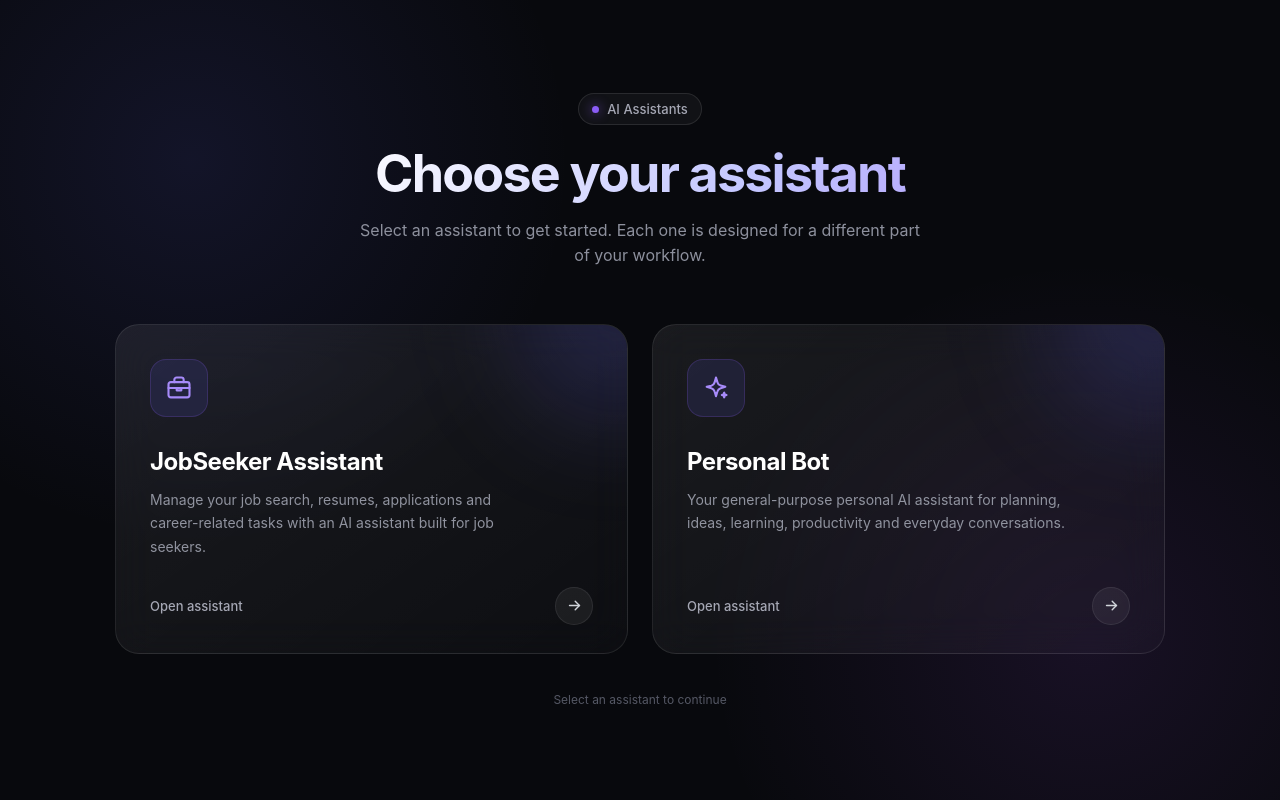
After one commit to Inderash04/JobSeeker-Assistant-and-Chatbot, a Python web app: template project/app1/templates/selectbot.html in a window 1280 px wide. The commit adds this page. Run offline with Jinja, Linux system fonts and the light colour scheme; the template is opened without the code that fills it, so the values that code supplies are empty.

Commit message:
adding ui selectorbot.html

```diff
--- a/project/app1/services.py
+++ b/project/app1/services.py
@@ -4,7 +4,7 @@ from .mcp_tools import mcp
 from .mcp_context import current_user_var
 
 #to call the async block inside sync code usign asyncio
-def run_to_call_sync(user,tool_name:str,args):
+def run_tool_call_sync(user,tool_name:str,args):
     return asyncio.run(run_tool_call(user,tool_name,args))
 
 
--- a/project/app1/templates/login.html
+++ b/project/app1/templates/login.html
@@ -409,7 +409,7 @@ async function login(){
 
             localStorage.setItem("token",data.token);
 
-            window.location.href="/app1/chat/";
+            window.location.href="/app1/botselection/";
 
         }
 
--- /dev/null
+++ b/project/app1/templates/selectbot.html
@@ -0,0 +1,493 @@
+<!DOCTYPE html>
+<html lang="en">
+<head>
+    <meta charset="UTF-8">
+    <meta name="viewport" content="width=device-width, initial-scale=1.0">
+
+    <title>Choose Your Assistant</title>
+
+    <style>
+        * {
+            margin: 0;
+            padding: 0;
+            box-sizing: border-box;
+        }
+
+        body {
+            min-height: 100vh;
+            font-family: -apple-system, BlinkMacSystemFont, "Segoe UI",
+                         Roboto, Helvetica, Arial, sans-serif;
+
+            background:
+                radial-gradient(circle at 15% 20%, rgba(99, 102, 241, 0.12), transparent 30%),
+                radial-gradient(circle at 85% 80%, rgba(168, 85, 247, 0.10), transparent 30%),
+                #08090d;
+
+            color: #ffffff;
+
+            display: flex;
+            justify-content: center;
+            align-items: center;
+
+            padding: 40px 20px;
+        }
+
+        .container {
+            width: 100%;
+            max-width: 1050px;
+            text-align: center;
+        }
+
+        /* ---------- Header ---------- */
+
+        .header {
+            margin-bottom: 55px;
+        }
+
+        .badge {
+            display: inline-flex;
+            align-items: center;
+            gap: 8px;
+
+            padding: 7px 13px;
+
+            border: 1px solid rgba(255, 255, 255, 0.10);
+            border-radius: 999px;
+
+            background: rgba(255, 255, 255, 0.04);
+
+            color: #a5a7b4;
+            font-size: 13px;
+            font-weight: 500;
+
+            margin-bottom: 20px;
+        }
+
+        .badge-dot {
+            width: 7px;
+            height: 7px;
+            border-radius: 50%;
+            background: #8b5cf6;
+            box-shadow: 0 0 12px rgba(139, 92, 246, 0.8);
+        }
+
+        h1 {
+            font-size: clamp(34px, 5vw, 52px);
+            line-height: 1.1;
+            letter-spacing: -1.8px;
+            margin-bottom: 15px;
+
+            background: linear-gradient(
+                120deg,
+                #ffffff 20%,
+                #c4c7ff 60%,
+                #a78bfa
+            );
+
+            -webkit-background-clip: text;
+            -webkit-text-fill-color: transparent;
+        }
+
+        .subtitle {
+            color: #8d909d;
+            font-size: 16px;
+            line-height: 1.6;
+            max-width: 560px;
+            margin: auto;
+        }
+
+        /* ---------- Cards ---------- */
+
+        .cards {
+            display: grid;
+            grid-template-columns: repeat(2, 1fr);
+            gap: 24px;
+
+            text-align: left;
+        }
+
+        .bot-card {
+            position: relative;
+            overflow: hidden;
+
+            min-height: 330px;
+
+            padding: 34px;
+
+            border-radius: 24px;
+
+            border: 1px solid rgba(255, 255, 255, 0.09);
+
+            background:
+                linear-gradient(
+                    145deg,
+                    rgba(255, 255, 255, 0.075),
+                    rgba(255, 255, 255, 0.025)
+                );
+
+            backdrop-filter: blur(20px);
+            -webkit-backdrop-filter: blur(20px);
+
+            cursor: pointer;
+
+            transition:
+                transform 0.35s ease,
+                border-color 0.35s ease,
+                box-shadow 0.35s ease,
+                background 0.35s ease;
+        }
+
+        .bot-card::before {
+            content: "";
+
+            position: absolute;
+
+            width: 220px;
+            height: 220px;
+
+            border-radius: 50%;
+
+            top: -120px;
+            right: -100px;
+
+            background: rgba(99, 102, 241, 0.18);
+
+            filter: blur(50px);
+
+            pointer-events: none;
+        }
+
+        .bot-card:hover {
+            transform: translateY(-8px);
+
+            border-color: rgba(139, 92, 246, 0.45);
+
+            background:
+                linear-gradient(
+                    145deg,
+                    rgba(255, 255, 255, 0.10),
+                    rgba(255, 255, 255, 0.035)
+                );
+
+            box-shadow:
+                0 20px 60px rgba(0, 0, 0, 0.35),
+                0 0 35px rgba(99, 102, 241, 0.08);
+        }
+
+        /* ---------- Icon ---------- */
+
+        .icon-container {
+            width: 58px;
+            height: 58px;
+
+            display: flex;
+            align-items: center;
+            justify-content: center;
+
+            border-radius: 16px;
+
+            background: rgba(99, 102, 241, 0.12);
+
+            border: 1px solid rgba(139, 92, 246, 0.20);
+
+            margin-bottom: 30px;
+
+            transition: transform 0.35s ease;
+        }
+
+        .bot-card:hover .icon-container {
+            transform: scale(1.08) rotate(-3deg);
+        }
+
+        .icon-container svg {
+            width: 28px;
+            height: 28px;
+
+            stroke: #a78bfa;
+        }
+
+        /* ---------- Card Content ---------- */
+
+        .card-title {
+            font-size: 24px;
+            font-weight: 650;
+
+            letter-spacing: -0.5px;
+
+            margin-bottom: 12px;
+        }
+
+        .card-description {
+            color: #90939f;
+
+            font-size: 14px;
+            line-height: 1.7;
+
+            max-width: 390px;
+        }
+
+        /* ---------- Card Footer ---------- */
+
+        .card-footer {
+            position: absolute;
+
+            left: 34px;
+            right: 34px;
+            bottom: 28px;
+
+            display: flex;
+            justify-content: space-between;
+            align-items: center;
+        }
+
+        .launch-text {
+            color: #a5a7b4;
+
+            font-size: 13px;
+            font-weight: 500;
+
+            transition: color 0.25s ease;
+        }
+
+        .bot-card:hover .launch-text {
+            color: #c4b5fd;
+        }
+
+        .arrow {
+            width: 38px;
+            height: 38px;
+
+            display: flex;
+            align-items: center;
+            justify-content: center;
+
+            border-radius: 50%;
+
+            background: rgba(255, 255, 255, 0.06);
+
+            border: 1px solid rgba(255, 255, 255, 0.08);
+
+            transition:
+                transform 0.3s ease,
+                background 0.3s ease;
+        }
+
+        .bot-card:hover .arrow {
+            transform: translateX(5px);
+
+            background: rgba(139, 92, 246, 0.18);
+        }
+
+        .arrow svg {
+            width: 17px;
+            height: 17px;
+
+            stroke: #d1d5db;
+        }
+
+        /* ---------- Bottom ---------- */
+
+        .footer {
+            margin-top: 38px;
+
+            color: #555865;
+
+            font-size: 12px;
+        }
+
+        /* ---------- Responsive ---------- */
+
+        @media (max-width: 700px) {
+
+            body {
+                align-items: flex-start;
+                padding-top: 70px;
+            }
+
+            .header {
+                margin-bottom: 40px;
+            }
+
+            .cards {
+                grid-template-columns: 1fr;
+            }
+
+            .bot-card {
+                min-height: 300px;
+            }
+        }
+    </style>
+</head>
+
+<body>
+
+<div class="container">
+
+    <!-- Header -->
+    <div class="header">
+
+        <div class="badge">
+            <span class="badge-dot"></span>
+            AI Assistants
+        </div>
+
+        <h1>Choose your assistant</h1>
+
+        <p class="subtitle">
+            Select an assistant to get started. Each one is designed
+            for a different part of your workflow.
+        </p>
+
+    </div>
+
+
+    <!-- Cards -->
+    <div class="cards">
+
+        <!-- JobSeeker Assistant -->
+        <div class="bot-card" onclick="openBot('jobseeker')">
+
+            <div class="icon-container">
+
+                <!-- Briefcase / Job Icon -->
+                <svg
+                    viewBox="0 0 24 24"
+                    fill="none"
+                    stroke-width="1.8"
+                    stroke-linecap="round"
+                    stroke-linejoin="round">
+
+                    <rect x="3" y="7" width="18" height="13" rx="2"></rect>
+                    <path d="M8 7V5a2 2 0 0 1 2-2h4a2 2 0 0 1 2 2v2"></path>
+                    <path d="M3 12h18"></path>
+                    <path d="M10 12v2h4v-2"></path>
+
+                </svg>
+
+            </div>
+
+            <div class="card-title">
+                JobSeeker Assistant
+            </div>
+
+            <div class="card-description">
+                Manage your job search, resumes, applications and
+                career-related tasks with an AI assistant built for job seekers.
+            </div>
+
+            <div class="card-footer">
+
+                <span class="launch-text">
+                    Open assistant
+                </span>
+
+                <div class="arrow">
+
+                    <svg
+                        viewBox="0 0 24 24"
+                        fill="none"
+                        stroke-width="2"
+                        stroke-linecap="round"
+                        stroke-linejoin="round">
+
+                        <path d="M5 12h14"></path>
+                        <path d="m13 6 6 6-6 6"></path>
+
+                    </svg>
+
+                </div>
+
+            </div>
+
+        </div>
+
+
+        <!-- Personal Bot -->
+        <div class="bot-card" onclick="openBot('personal')">
+
+            <div class="icon-container">
+
+                <!-- Sparkles / AI Icon -->
+                <svg
+                    viewBox="0 0 24 24"
+                    fill="none"
+                    stroke-width="1.8"
+                    stroke-linecap="round"
+                    stroke-linejoin="round">
+
+                    <path d="m12 3-1.2 4.2a4 4 0 0 1-2.8 2.8L4 11l4 1.2a4 4 0 0 1 2.8 2.8L12 19l1.2-4a4 4 0 0 1 2.8-2.8L20 11l-4-1.2a4 4 0 0 1-2.8-2.8L12 3Z"></path>
+                    <path d="m19 16-.5 1.5L17 18l1.5.5L19 20l.5-1.5L21 18l-1.5-.5L19 16Z"></path>
+
+                </svg>
+
+            </div>
+
+            <div class="card-title">
+                Personal Bot
+            </div>
+
+            <div class="card-description">
+                Your general-purpose personal AI assistant for planning,
+                ideas, learning, productivity and everyday conversations.
+            </div>
+
+            <div class="card-footer">
+
+                <span class="launch-text">
+                    Open assistant
+                </span>
+
+                <div class="arrow">
+
+                    <svg
+                        viewBox="0 0 24 24"
+                        fill="none"
+                        stroke-width="2"
+                        stroke-linecap="round"
+                        stroke-linejoin="round">
+
+                        <path d="M5 12h14"></path>
+                        <path d="m13 6 6 6-6 6"></path>
+
+                    </svg>
+
+                </div>
+
+            </div>
+
+        </div>
+
+    </div>
+
+
+    <div class="footer">
+        Select an assistant to continue
+    </div>
+
+</div>
+
+
+<script>
+
+    function openBot(bot) {
+
+        if (bot === "jobseeker") {
+
+            // Replace this with your JobSeeker endpoint
+            window.location.href = "/jobseeker/";
+
+        }
+
+        else if (bot === "personal") {
+
+            // Replace this with your Personal Bot endpoint
+            window.location.href = "/personal/";
+
+        }
+
+    }
+
+</script>
+
+</body>
+</html>
--- a/project/app1/urls.py
+++ b/project/app1/urls.py
@@ -1,10 +1,12 @@
 from django.urls import path
-from .views import login_auth,home_view,chatUIPage,Analytics,query_bot_chat,query_job_assitance
+from .views import login_auth,home_view,chatUIPage,Analytics,query_bot_chat,read_profile,query_job_seeker,selectbot
 urlpatterns = [
     path('login/',login_auth.as_view()),
     path('query_bot_chat/',query_bot_chat.as_view()),
-    path('query_job_assitance/',query_job_assitance.as_view()),
+    path('read_profile/',read_profile.as_view()),
+    path('query_job_seeker',query_job_seeker.as_view()),
     path('chat/',chatUIPage),
+    path('botselection/',selectbot),
     path('analytics/',Analytics.as_view()),
     path('',home_view),
 
```
Also changed, not shown: project/app1/views.py (+65 -41 lines).
